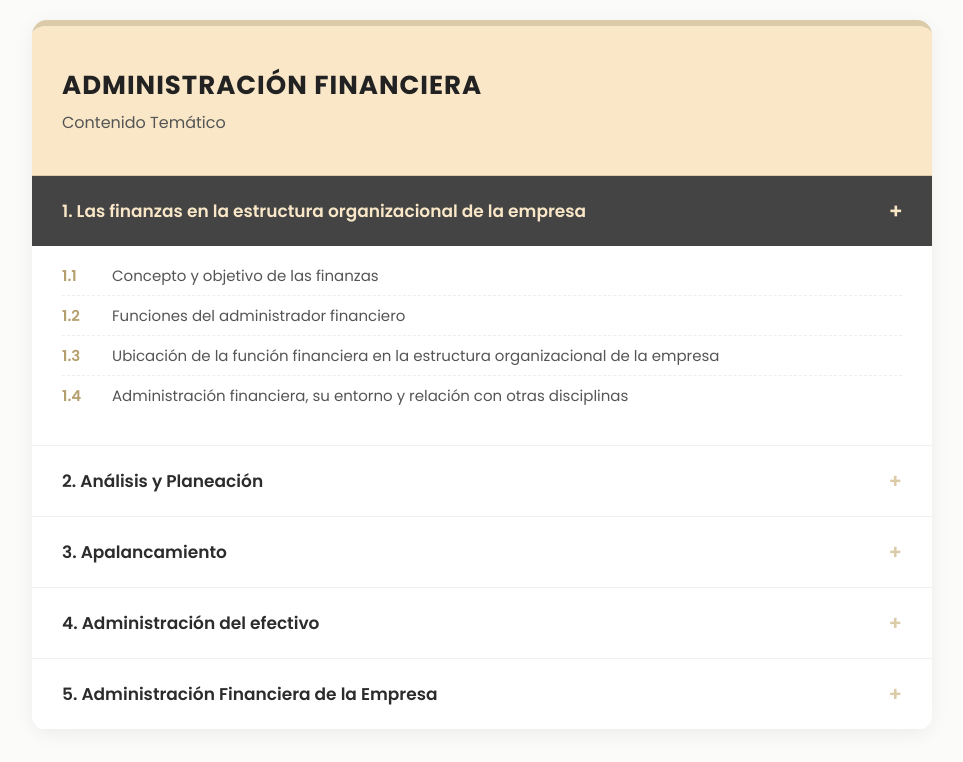
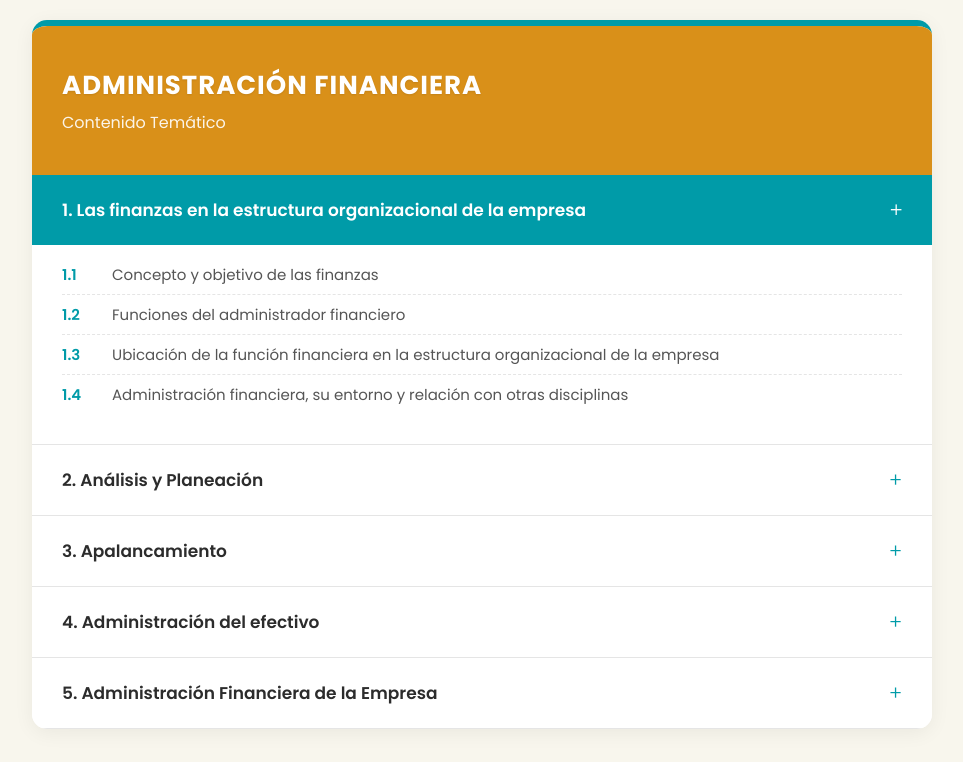
Before and after one commit to kafrodant-eng/UD, a plain HTML site: page admin-financiera.html in a window 1280 px wide. Both pictures are taken after a click on the button 640 px from the left and 211 px from the top of the page. Shown: the whole page, without its empty margins (158-1121 px from the left). Drawn offline with Linux system fonts and the light colour scheme.

Commit message:
Update admin-financiera.html

```diff
--- a/admin-financiera.html
+++ b/admin-financiera.html
@@ -8,21 +8,38 @@
         @import url('https://fonts.googleapis.com/css2?family=Poppins:wght@300;400;600;700&display=swap');
 
         :root {
-            /* NUEVA PALETA EXACTA (RGB 249, 231, 200 -> #F9E7C8) */
-            --brand-color: #F9E7C8;  /* Tu nuevo color exacto */
-            --brand-dark: #dccba8;   /* Una versión un poco más oscura para bordes */
-            --text-main: #2c2c2c;
-            --bg-body: #fbfbf9;      /* Fondo casi blanco, muy cálido */
-            --active-bg: #444444;
-            --active-text: #F9E7C8;  /* Texto del color de la marca */
+            /* --- NUEVA PALETA BASADA EN LA IMAGEN --- */
+
+            /* 1. Color del Banner Superior (Mostaza/Dorado) */
+            --brand-gold: #d99019;
+
+            /* 2. Color del Logo UNIDES y el Círculo (Cian/Turquesa) */
+            --brand-teal: #009ba8;
+
+            /* 3. Color de Fondo General (Crema pálido) */
+            --bg-body-crema: #f8f6ed;
+
+            /* Colores neutros */
+            --text-dark: #2c2c2c;    /* Texto principal */
+            --text-white: #ffffff;   /* Texto sobre fondos oscuros */
+            --border-light: #e5e5e5; /* Separadores sutiles */
+
+            /* --- Asignación de roles --- */
+            --header-bg: var(--brand-gold);         /* El encabezado será dorado como el banner */
+            --header-text: var(--text-white);       /* Texto blanco en el encabezado */
+
+            --acc-btn-color: var(--brand-teal);     /* Color de los iconos y números en estado inactivo */
+
+            --active-bg: var(--brand-teal);         /* Al hacer clic, el botón se vuelve turquesa */
+            --active-text: var(--text-white);       /* Texto blanco al estar activo */
         }
 
         body {
             font-family: 'Poppins', sans-serif;
-            background-color: var(--bg-body);
+            background-color: var(--bg-body-crema); /* Fondo crema aplicado */
             margin: 0;
             padding: 20px;
-            color: var(--text-main);
+            color: var(--text-dark);
         }
 
         .container {
@@ -32,14 +49,16 @@
             border-radius: 15px;
             box-shadow: 0 4px 20px rgba(0,0,0,0.06);
             overflow: hidden;
-            border-top: 6px solid var(--brand-dark);
+            /* Borde superior turquesa para acento */
+            border-top: 6px solid var(--brand-teal);
         }
 
         /* ENCABEZADO */
         .header {
-            background-color: var(--brand-color);
+            background-color: var(--header-bg); /* Fondo dorado */
             padding: 40px 30px;
-            border-bottom: 1px solid var(--brand-dark);
+            /* Quitamos el borde inferior para que se vea como un bloque sólido como en la imagen */
+            border-bottom: none;
         }
 
         .header h1 {
@@ -48,19 +67,20 @@
             font-weight: 700;
             text-transform: uppercase;
             letter-spacing: 1px;
-            color: #222;
+            color: var(--header-text); /* Texto blanco */
+            text-shadow: 0 1px 2px rgba(0,0,0,0.1); /* Sombra ligera para mejorar lectura */
         }
 
         .header h2 {
             margin: 5px 0 0 0;
             font-size: 16px;
             font-weight: 400;
-            color: #555;
+            color: rgba(255, 255, 255, 0.9); /* Blanco con ligera transparencia */
         }
 
         /* ACORDEÓN */
         .accordion-section {
-            border-bottom: 1px solid #f0f0f0;
+            border-bottom: 1px solid var(--border-light);
         }
 
         .accordion-btn {
@@ -71,7 +91,7 @@
             text-align: left;
             font-size: 17px;
             font-weight: 600;
-            color: var(--text-main);
+            color: var(--text-dark);
             cursor: pointer;
             display: flex;
             justify-content: space-between;
@@ -81,23 +101,25 @@
         }
 
         .accordion-btn:hover {
-            background-color: #fffefb; /* Blanco muy cálido */
+            /* Un tono muy ligero de turquesa al pasar el mouse */
+            background-color: #f0fbff;
             padding-left: 35px;
         }
 
         .accordion-btn.active {
-            background-color: var(--active-bg);
-            color: var(--active-text);
+            background-color: var(--active-bg); /* Fondo Turquesa al activarse */
+            color: var(--active-text); /* Texto blanco */
         }
 
         .icon {
             font-size: 20px;
-            color: var(--brand-dark);
+            color: var(--acc-btn-color); /* Icono turquesa por defecto */
             transition: transform 0.3s ease;
+            font-weight: 300;
         }
 
         .accordion-btn.active .icon {
-            color: var(--active-text);
+            color: var(--active-text); /* Icono blanco al activarse */
             transform: rotate(45deg);
         }
 
@@ -122,7 +144,7 @@
 
         li {
             padding: 8px 0;
-            border-bottom: 1px dashed #eee;
+            border-bottom: 1px dashed var(--border-light);
             color: #555;
             font-size: 15px;
             display: flex;
@@ -135,7 +157,8 @@
         /* Número del subtema en negrita */
         li span {
             font-weight: 600;
-            color: #b59f6d; /* Color dorado oscuro/ocre que combina con el nuevo beige */
+            /* Usamos el color Turquesa (UNIDES) para los números de subtema */
+            color: var(--brand-teal);
             min-width: 40px;
             margin-right: 10px;
         }
```
